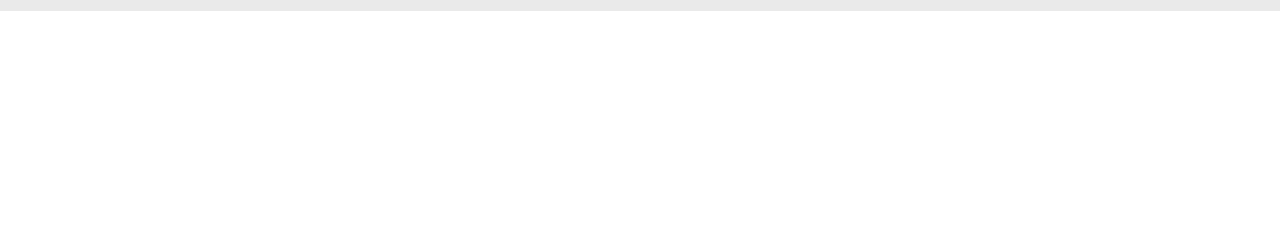
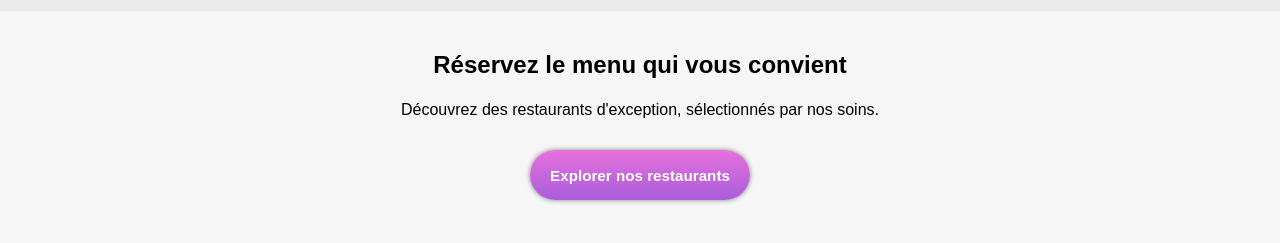
Before and after one commit to franzmongin/ohmyfood, a website: page index.html in a window 1280 px wide. Shown: the part 99-342 px from the top of the page. Drawn offline with Linux system fonts and the light colour scheme.

Commit message:
finished explore section

```diff
--- a/index.html
+++ b/index.html
@@ -30,7 +30,15 @@
         <div class="localisation__text">Paris, Belleville</div>
       </div>
 
-      <section class="explore"></section>
+      <section class="explore flex">
+        <h1>Réservez le menu qui vous convient</h1>
+        <h2>
+          Découvrez des restaurants d'exception, sélectionnés par nos soins.
+        </h2>
+        <button class="explore__button flex flex-center">
+          Explorer nos restaurants
+        </button>
+      </section>
 
       <section class="working"></section>
 
--- a/sass/main.scss
+++ b/sass/main.scss
@@ -39,4 +39,39 @@ body {
       top: 2px;
     }
   }
+
+  .explore {
+    position: relative;
+    align-items: center;
+    height: 285px;
+    background: #f6f6f6;
+    flex-direction: column;
+    padding-right: 40px;
+    padding-left: 40px;
+    h1,
+    h2 {
+      text-align: center;
+    }
+    h1 {
+      margin-top: 40px;
+      margin-bottom: 22px;
+    }
+    h2 {
+      font-weight: normal;
+      font-size: 1em;
+      margin-top: 0;
+      margin-bottom: 31px;
+    }
+    &__button {
+      width: 220px;
+      height: 50px;
+      border-radius: 25px;
+      border: none;
+      background: linear-gradient(#e671db, #a95ddc);
+      color: white;
+      font-weight: bold;
+      font-size: 0.95em;
+      box-shadow: 0px 0px 5px grey;
+    }
+  }
 }
```
Also changed, not shown: css/main.css, 1 other file.
